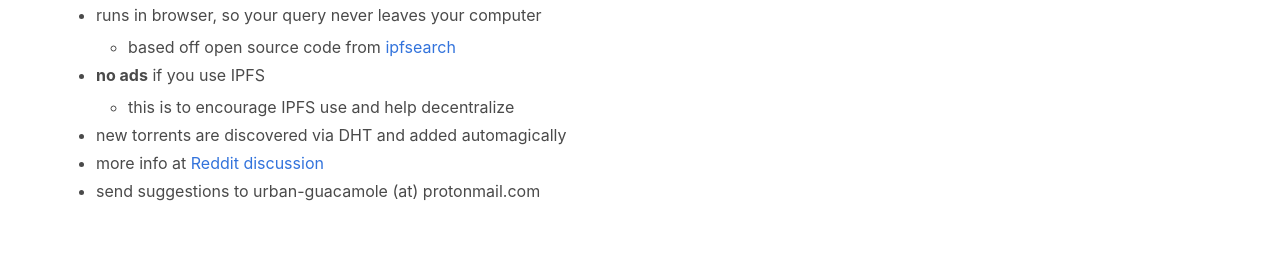
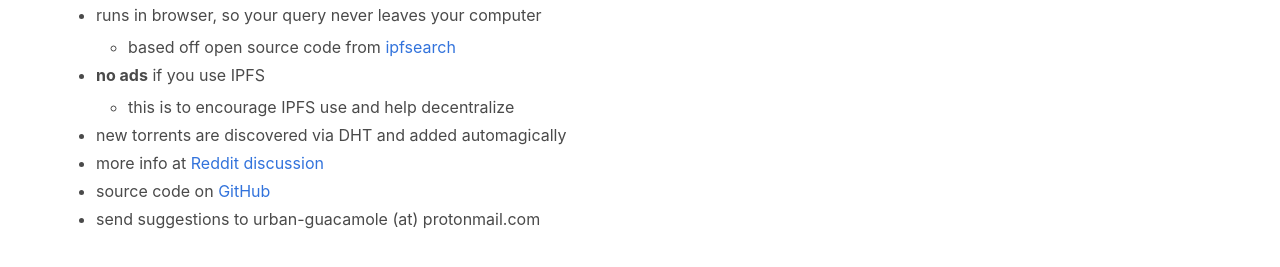
Before and after one commit to urbanguacamole/torrent-paradise, a plain HTML site: page website/about.pug in a window 1280 px wide. Shown: the part 153-420 px from the top of the page. Drawn offline with nearby package versions, Linux system fonts and the light colour scheme; files that its build step writes are made by us from their sources.

Commit message:
Add link to source code to website

```diff
--- a/website/about.pug
+++ b/website/about.pug
@@ -11,4 +11,5 @@ include head.html
                 li this is to encourage IPFS use and help decentralize
         li new torrents are discovered via DHT and added automagically
         li more info at #[a(href="https://www.reddit.com/r/torrents/comments/afibhh/i_made_a_decentralized_torrent_search_site_with/") Reddit discussion]
+        li source code on #[a(href="https://github.com/urbanguacamole/torrent-paradise") GitHub]
         li send suggestions to urban-guacamole (at) protonmail.com
```
